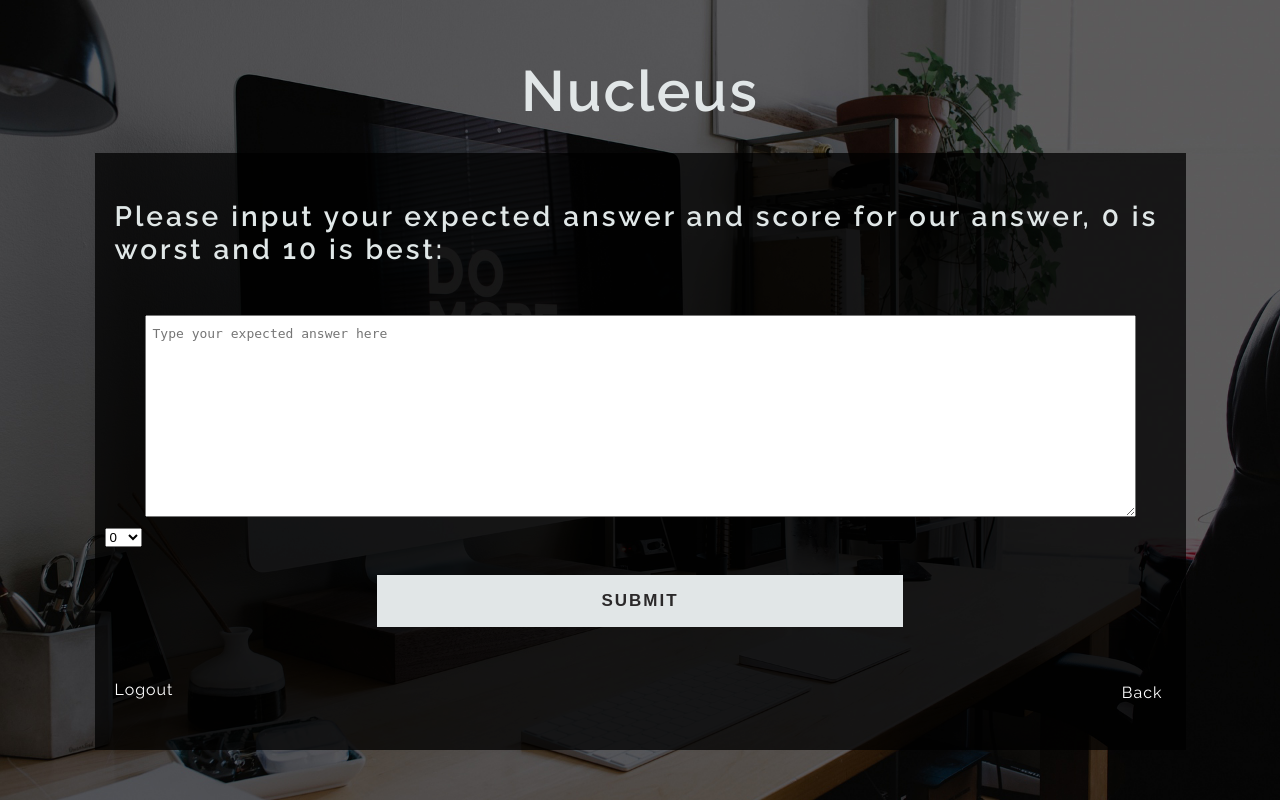
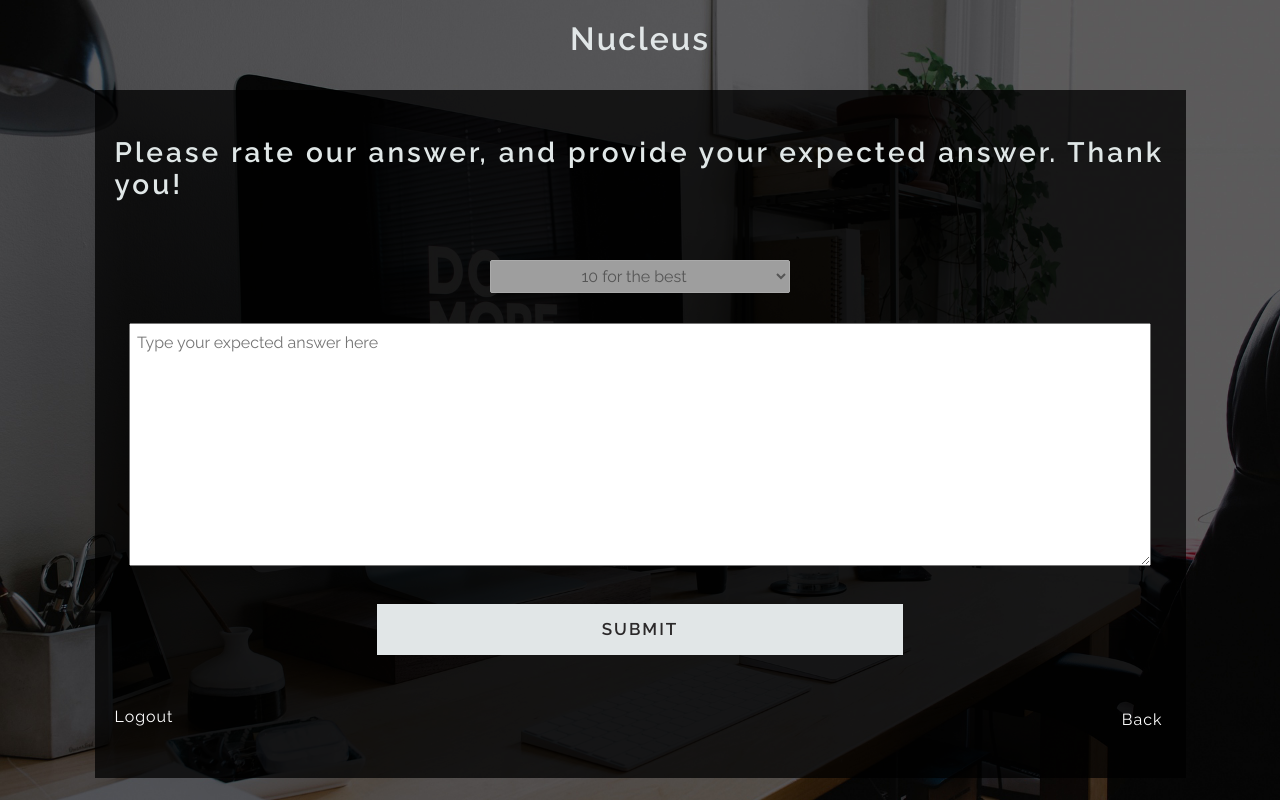
Before and after one commit to mryimings/Nucleus, a Flask app: page /feedback/1/1 in a window 1280 px wide. Run offline with Flask 2, Linux system fonts and the light colour scheme; the visitor is signed in with stand-in values (Sample User, id 1); parts of the project's set-up code (start-up, migrations or seed data) failed here and were passed over; some libraries are stand-ins or nearby versions; grey boxes are pictures that could not be loaded.

Commit message:
update for htmls

```diff
--- a/application.py
+++ b/application.py
@@ -142,7 +142,9 @@ def history():
 
         # num = request.form['num']
         requested_history = database.get_history_list(name=session['username'], limit=5)
-        return render_template('history.html', username=session['username'], hist=requested_history)
+        print(requested_history)
+        return render_template('history.html', username=session['username'], requested_history=requested_history)
+
     else:
         return redirect(url_for('login'))
 
--- a/templates/css/context_style.css
+++ b/templates/css/context_style.css
@@ -1,3 +1,4 @@
+@import url(//netdna.bootstrapcdn.com/font-awesome/3.2.1/css/font-awesome.css);
 /*--
     Author: W3layouts
     Author URL: http://w3layouts.com
@@ -27,6 +28,7 @@
 	nav.horizontal ul li{display: inline-block;}
 	img{max-width:100%;}
 /*-- Reset Code --*/
+
 
 body {
      background:url("../images/login-img.jpg");
@@ -59,6 +61,7 @@ h1 {
 	justify-content: center;
 	box-sizing: border-box;
 }
+
  form {
 	background-color:rgba(0, 0, 0, 0.75);
 	padding: 10px 10px;
--- a/templates/feedback.html
+++ b/templates/feedback.html
@@ -1,8 +1,10 @@
 <!DOCTYPE html>
-<html>
+<html lang="en" >
 <head>
+
 <title>Connective Login Form a Responsive Widget Template :: w3layouts</title>
 <!-- meta_tags-->
+<meta charset="UTF-8">
 <meta name="viewport" content="width=device-width, initial-scale=1">
 <meta http-equiv="Content-Type" content="text/html; charset=utf-8" />
 <meta name="keywords" content="connective login form a Flat Responsive Widget,Login form widgets, Sign up Web forms , Login signup Responsive web form,Flat Pricing table,Flat Drop downs,Registration Forms,News letter Forms,Elements" />
@@ -13,36 +15,82 @@ function hideURLbar(){ window.scrollTo(0,1); } </script>
 <link href="{{ url_for('static', filename='css/font-awesome.min.css')}}" rel="stylesheet" type="text/css" media="all"><!--font_awesome_icons-->
 <!--web_fonts-->
 <link href="//fonts.googleapis.com/css?family=Raleway:100,200,300,400,500,600,700,800,900&amp;subset=latin-ext" rel="stylesheet">
+
+
+<link href="{{ url_for('static', filename='css/star.css')}}" rel="stylesheet" type="text/css" media="all">
+<link href="https://cdnjs.cloudflare.com/ajax/libs/normalize/5.0.0/normalize.min.css" rel="stylesheet" type="text/css" media="all">
+
 <!--//web_fonts-->
+<style>
+select {
+
+text-align-last: center;
+padding-right: 29px;
+
+}
+	select#soflow,
+select#soflow-color {
+  -webkit-appearance: button;
+  -webkit-border-radius: 2px;
+  -webkit-box-shadow: 0px 1px 3px rgba(0, 0, 0, 0.1);
+  -webkit-padding-end: 20px;
+  -webkit-padding-start: 2px;
+  -webkit-user-select: none;
+  background-image: url(http://i62.tinypic.com/15xvbd5.png), -webkit-linear-gradient(#FAFAFA, #F4F4F4 40%, #E5E5E5);
+  background-position: 97% center;
+  background-repeat: no-repeat;
+  border: 1px solid #AAA;
+  color: #555;
+  font-size: inherit;
+  margin: 20px;
+  overflow: hidden;
+  padding: 5px 10px;
+  text-overflow: ellipsis;
+  white-space: nowrap;
+  width: 300px;
+}
+select#soflow-color {
+  color: #fff;
+  background-image: url(http://i62.tinypic.com/15xvbd5.png), -webkit-linear-gradient(#779126, #779126 40%, #779126);
+  background-color: #779126;
+  -webkit-border-radius: 20px;
+  -moz-border-radius: 20px;
+  border-radius: 20px;
+  padding-left: 15px;
+}
+</style>
 </head>
 <body>
+
 <div class="form">
 <h1>Nucleus</h1>
+
 	<div class="form-content">
 		<form action="{{ url_for('feedback', question=question, answer=answer) }}" method="post">
 			<div class="form-info">
-				<h2>Please input your expected answer and score for our answer, 0 is worst and 10 is best:</h2>
+				<h2>Please rate our answer, and provide your expected answer. Thank you!</h2>
 			</div>
+
+			<center><select name="score" id="soflow">
+				<option value=10>10 for the best</option>
+				<option value=9>9</option>
+				<option value=1>8</option>
+				<option value=2>7</option>
+				<option value=3>6</option>
+				<option value=4>5</option>
+				<option value=5>4</option>
+				<option value=6>3</option>
+				<option value=7>2</option>
+				<option value=8>1</option>
+				<option value=0>0 for the worst</option>
+			</select></center>
 
             <div class="form-content">
                 <textarea class="email-w3l" type="text" cols="120" rows="12" name="expected_answer" placeholder="Type your expected answer here" required=""></textarea>
             </div>
-            <!--<div class="form-content">-->
-                <!--<textarea class="email-w3l" type="text" cols="120" rows="12" name="score" placeholder="Type your score here" required=""></textarea>-->
-            <!--</div>-->
-			<select name="score">
-				<option value=0>0</option>
-				<option value=1>1</option>
-				<option value=2>2</option>
-				<option value=3>3</option>
-				<option value=4>4</option>
-				<option value=5>5</option>
-				<option value=6>6</option>
-				<option value=7>7</option>
-				<option value=8>8</option>
-				<option value=9>9</option>
-				<option value=10>10</option>
-			</select>
+
+
+
             <div class="submit-agileits">
                 <center><input class="login" align="middle" type="submit" value="submit" onsubmit=url_for('welcome')></center>
 			</div>
```
Also changed, not shown: templates/history.html (+106 -54 lines), templates/result_with_context.html (+6 -3 lines), templates/with_context.html (+4 -3 lines).
